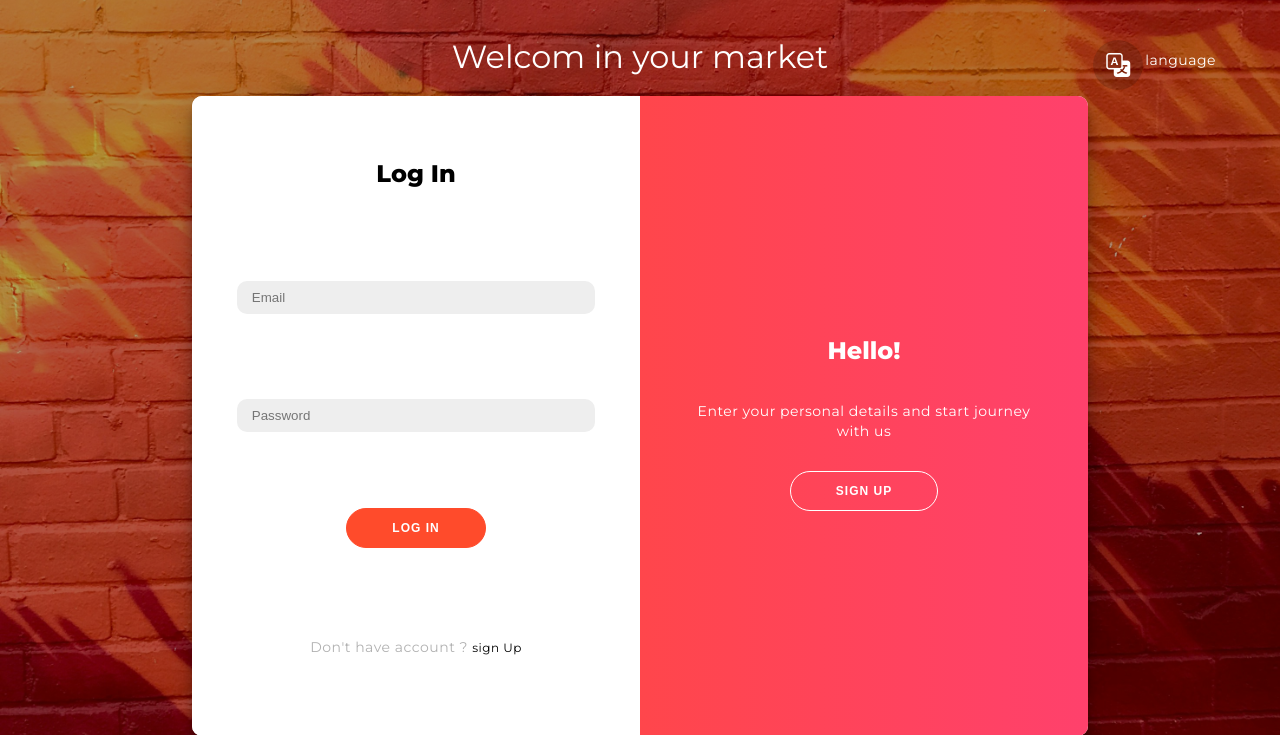
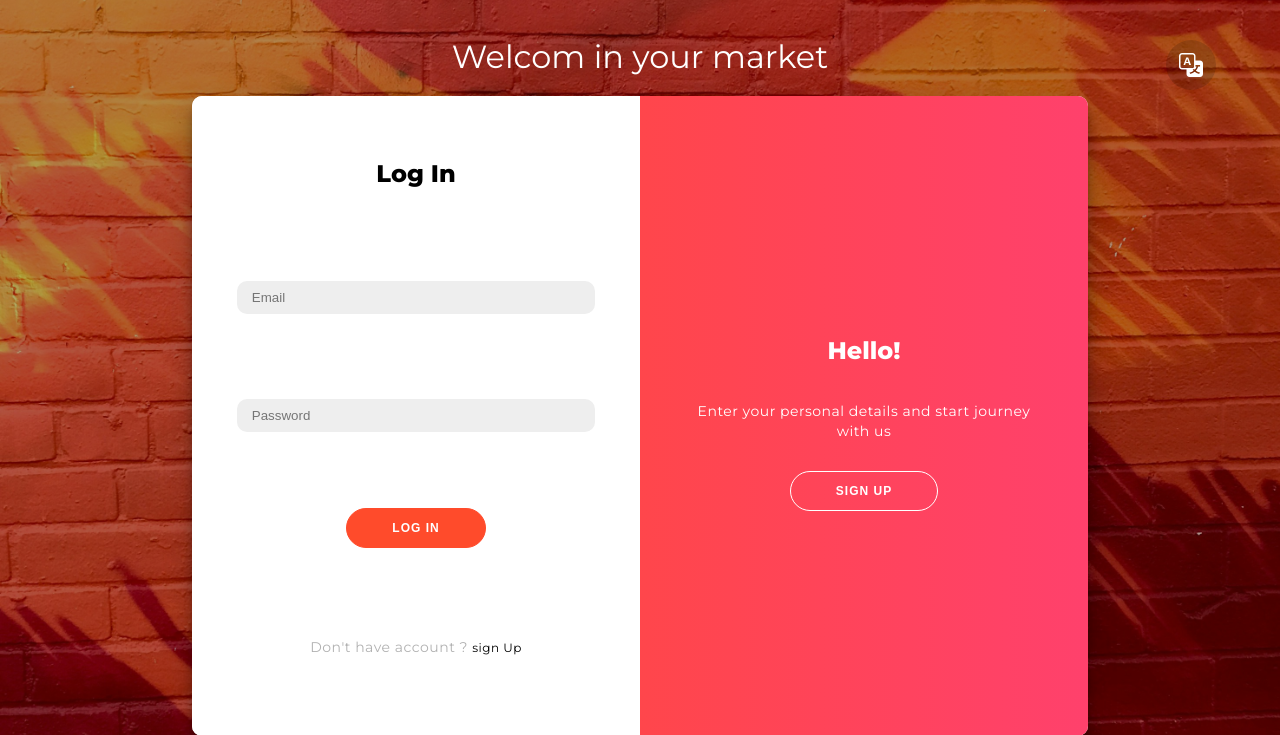
Before and after one commit to Nassim02024/Blingo, a Django app: page /en/users/register/ in a window 1280 px wide. Shown: the top 735 px of the page. Run offline with Django 5.2, Linux system fonts and the light colour scheme; some libraries are stand-ins or nearby versions.

Commit message:
setting up

```diff
--- a/src/ecommestore/settings.py
+++ b/src/ecommestore/settings.py
@@ -102,7 +102,9 @@ MIDDLEWARE = [
     'django.contrib.messages.middleware.MessageMiddleware',
     'django.middleware.clickjacking.XFrameOptionsMiddleware',
 ]
+
 # لضغط الملفات (CSS, JS, ...etc)
+# STATICFILES_STORAGE = 'whitenoise.storage.CompressedManifestStaticFilesStorage'
 
 
 
--- a/src/lang/templates/lang/lang.html
+++ b/src/lang/templates/lang/lang.html
@@ -15,12 +15,9 @@
 
 <label class="popup">
   <input type="checkbox">
-  <div style="display: flex; text-align: center;  gap: 2px;color: white;">
     <div class="language-icon" tabindex="0">
         <i class="bi bi-translate" style="color: white; font-size: 1.5rem;"></i>
     </div>
-    <p style="margin-top:10px" >language</p>
-  </div>
 
   <nav class="popup-window">
     <ul>
```
Also changed, not shown: src/core/static/core/images/accessories.png (deleted), src/core/static/core/images/ad-image-1.png (deleted), src/core/static/core/images/banner-girl.png (deleted).
